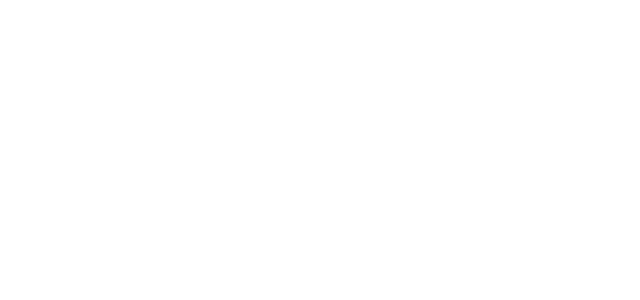
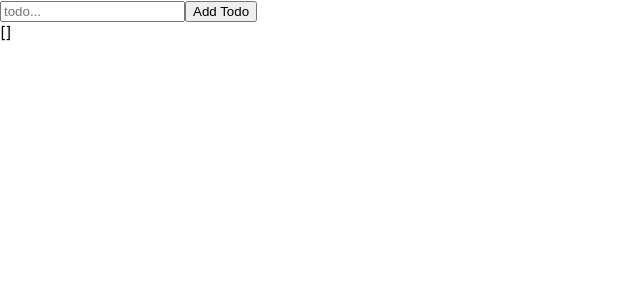
Before and after one commit to jartdian/reacttodo, a React (Create React App) app: page / in a window 1280 px wide. Shown: the top 300 px of the page, without its empty margins (0-640 px from the left). Built offline with nearby package versions, Linux system fonts and the light colour scheme.

Commit message:
added todo form

```diff
--- a/src/App.js
+++ b/src/App.js
@@ -1,5 +1,10 @@
 import React from "react";
+import TodoList from "./Components/TodoList";
 
 export default () => {
-  return <div className="App"></div>;
+  return (
+    <div className="App">
+      <TodoList />
+    </div>
+  );
 };
--- /dev/null
+++ b/src/Components/TodoForm.js
@@ -0,0 +1,40 @@
+import React, { Component } from "react";
+import shortid from "shortid";
+
+export default class TodoForm extends Component {
+  state = {
+    text: ""
+  };
+
+  handleChange = event => {
+    this.setState({
+      [event.target.name]: event.target.value
+    });
+  };
+
+  handleSubmit = event => {
+    event.preventDefault();
+    this.props.onSubmit({
+      id: shortid.generate(),
+      text: this.state.text,
+      complete: false
+    });
+    this.setState({
+      text: ""
+    });
+  };
+
+  render() {
+    return (
+      <form onSubmit={this.handleSubmit}>
+        <input
+          name="text"
+          value={this.state.text}
+          onChange={this.handleChange}
+          placeholder="todo..."
+        />
+        <button onClick={this.handleSubmit}>Add Todo</button>
+      </form>
+    );
+  }
+}
--- /dev/null
+++ b/src/Components/TodoList.js
@@ -0,0 +1,22 @@
+import React from "react";
+import TodoForm from "./TodoForm";
+
+export default class TodoList extends React.Component {
+  state = {
+    todos: []
+  };
+
+  addTodo = todo => {
+    this.setState({
+      todos: [todo, ...this.state.todos]
+    });
+  };
+  render() {
+    return (
+      <div>
+        <TodoForm onSubmit={this.addTodo} />
+        {JSON.stringify(this.state.todos)}
+      </div>
+    );
+  }
+}
```
